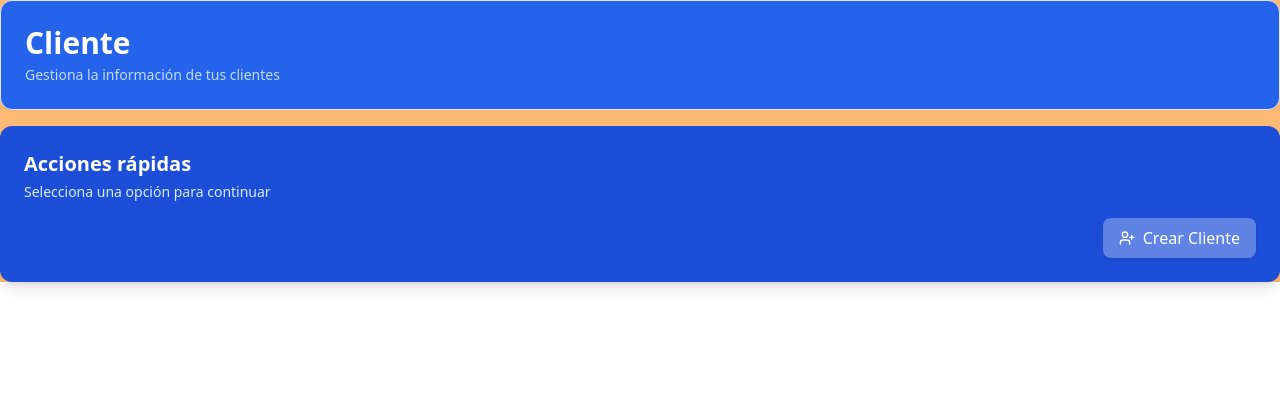
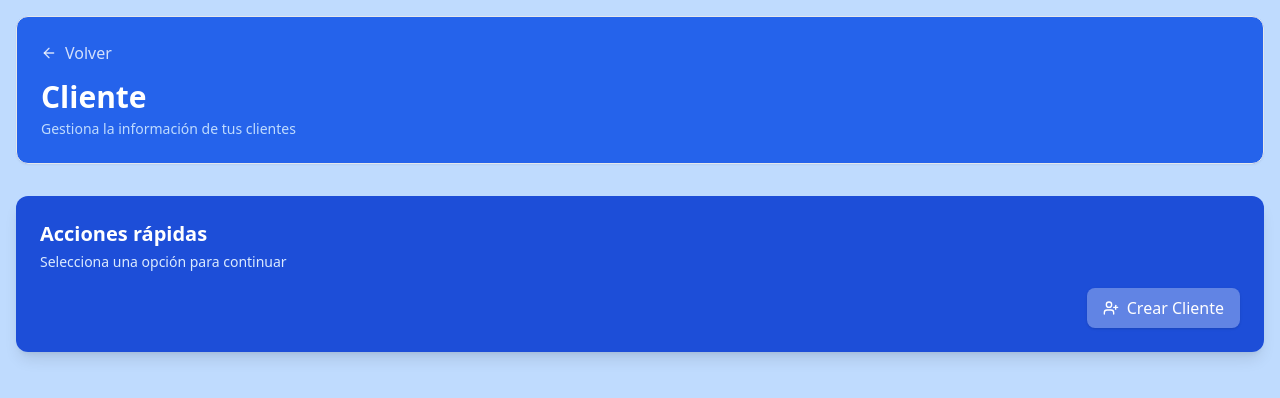
Before and after one commit to UlisesHdzOne/business-manager-front, a React (Vite) app: page /customers in a window 1280 px wide. Shown: the top 398 px of the page. Built offline with nearby package versions, Linux system fonts and the light colour scheme.

Commit message:
feat: add page routing structure
- Add main layout with nested routes
- Configure Home and Customers pages
- Establish application navigation flow

```diff
--- a/src/App.tsx
+++ b/src/App.tsx
@@ -1,10 +1,16 @@
+import { Routes, Route } from "react-router-dom";
 import HomePage from "./page/HomePage";
+import MainLayout from "./layouts/MainLayout";
+import CustomersPage from "./page/CustomersPage";
 
 function App() {
   return (
-    <div>
-      <HomePage />
-    </div>
+    <Routes>
+      <Route element={<MainLayout />}>
+        <Route path="/" element={<HomePage />} />
+        <Route path="/customers" element={<CustomersPage />} />
+      </Route>
+    </Routes>
   );
 }
 
--- /dev/null
+++ b/src/layouts/MainLayout.tsx
@@ -0,0 +1,13 @@
+import { Outlet } from "react-router-dom";
+
+const MainLayout = () => {
+  return (
+    <div className="min-h-screen bg-blue-200 flex flex-col">
+      <main className="flex-1 py-4 mx-4">
+        <Outlet />
+      </main>
+    </div>
+  );
+};
+
+export default MainLayout;
--- /dev/null
+++ b/src/page/CustomersPage.tsx
@@ -0,0 +1,23 @@
+import { UserPlus } from "lucide-react";
+import Header from "../component/Header";
+import QuickActions from "../component/QuickActions";
+
+const CustomersPage = () => {
+  return (
+    <main className="space-y-8">
+      <Header
+        title="Cliente"
+        description="Gestiona la información de tus clientes"
+        backHref="/"
+      />
+
+      <QuickActions
+        title="Acciones rápidas"
+        description="Selecciona una opción para continuar"
+        links={[{ label: "Crear Cliente", icon: UserPlus, to: "/customers" }]}
+      />
+    </main>
+  );
+};
+
+export default CustomersPage;
--- a/src/page/HomePage.tsx
+++ b/src/page/HomePage.tsx
@@ -1,20 +1,23 @@
-import { UserPlus } from "lucide-react";
+import { FileText, ShoppingCart, UserPlus } from "lucide-react";
 import Header from "../component/Header";
 import QuickActions from "../component/QuickActions";
 
 const HomePage = () => {
   return (
-    <main className="bg-orange-300 space-y-4">
+    <main className="space-y-8">
       <Header
-        title="Cliente"
-        description="Gestiona la información de tus clientes"
-        backHref=""
+        title="Pasteleria Hilda"
+        description="Bienvenido al panel de administración"
       />
 
       <QuickActions
         title="Acciones rápidas"
         description="Selecciona una opción para continuar"
-        links={[{ label: "Crear Cliente", icon: UserPlus, to: "/customers" }]}
+        links={[
+          { label: "Clientes", icon: UserPlus, to: "/customers" },
+          { label: "Pedidos", icon: ShoppingCart, to: "/orders" },
+          { label: "Reportes", icon: FileText, to: "/reports" },
+        ]}
       />
     </main>
   );
```
